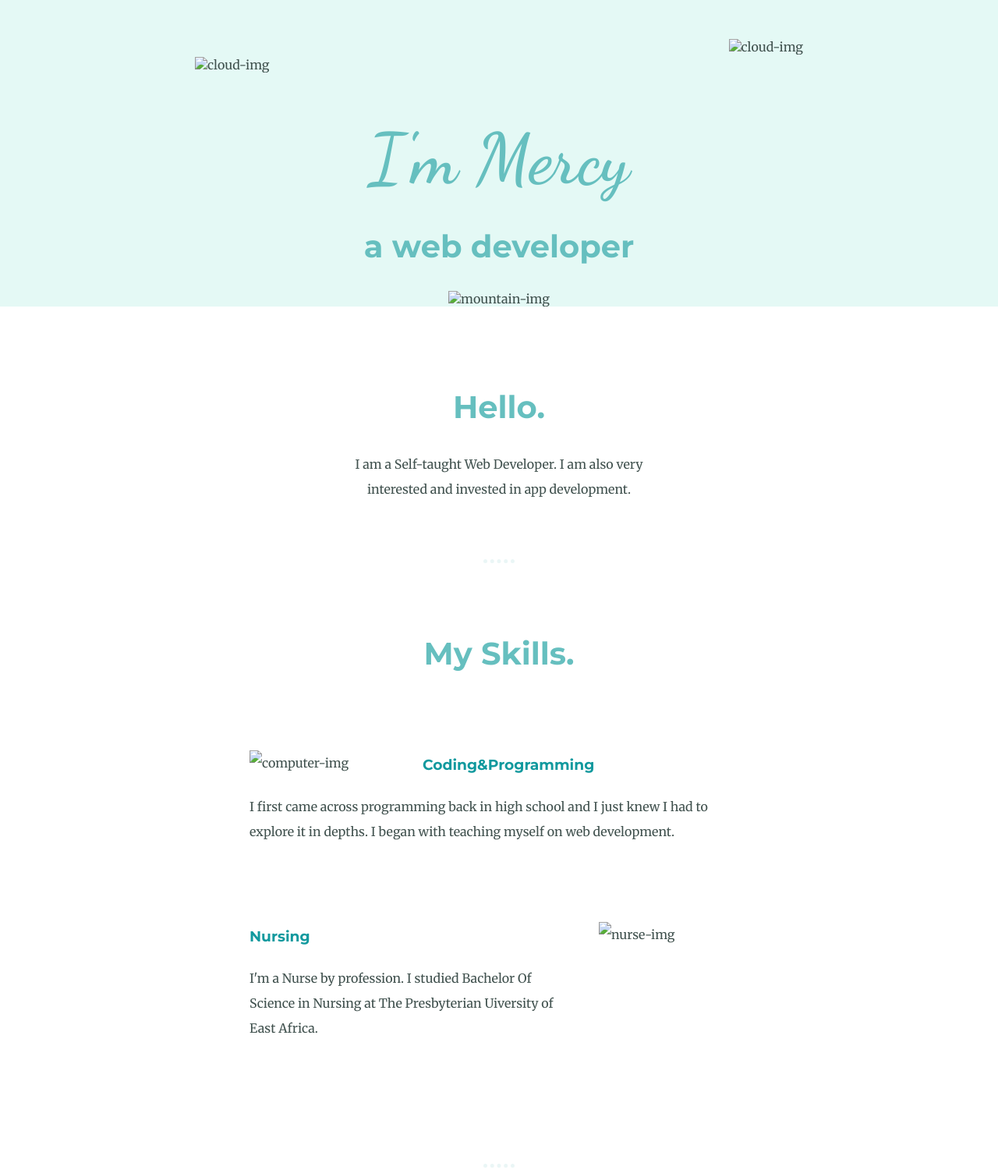
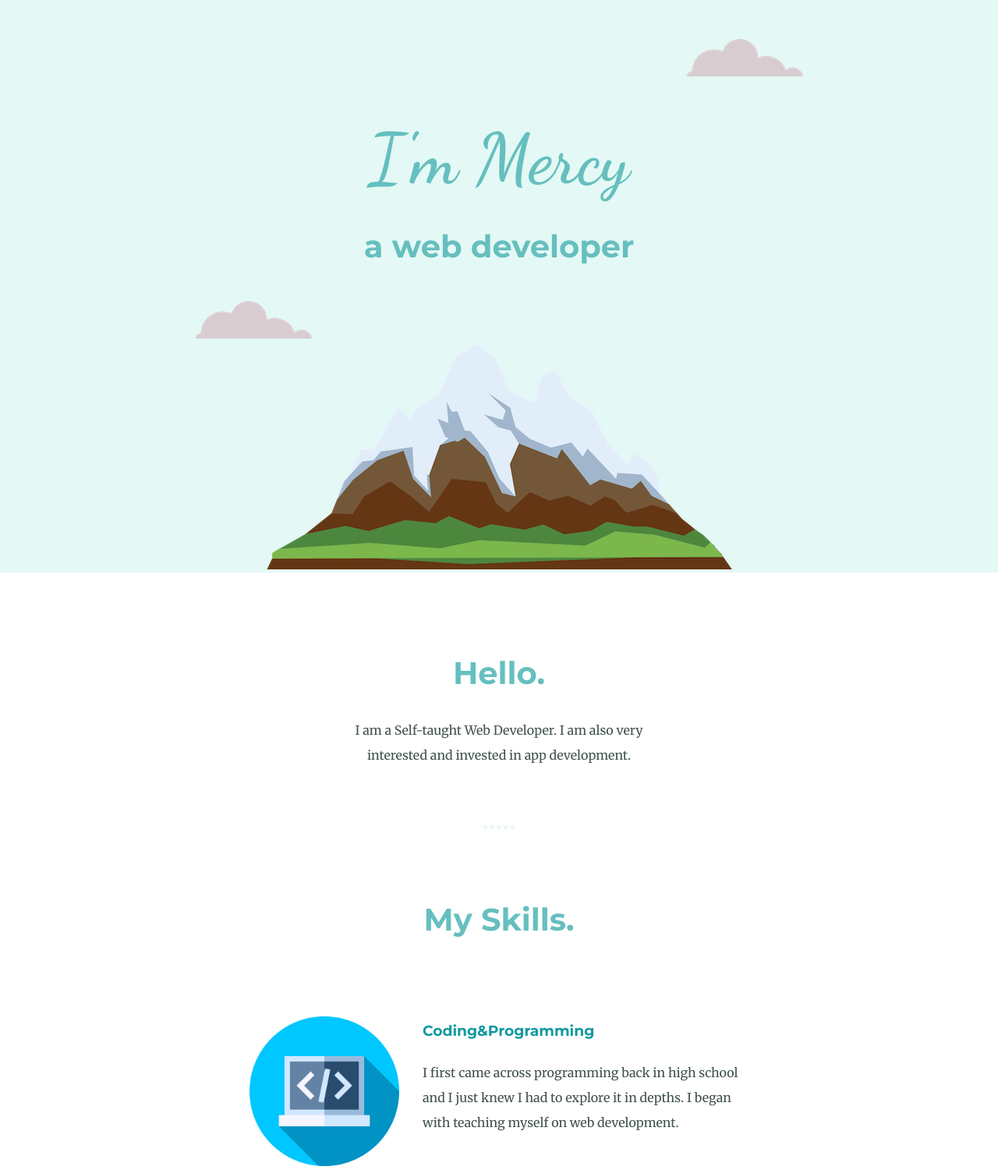
Before and after one commit to marci-01/Profile, a plain HTML site: page index.html in a window 1280 px wide. Shown: the top 1500 px of the page at 78% size. Drawn offline with Linux system fonts and the light colour scheme; files that its build step writes are made by us from their sources.

Commit message:
update index.html

```diff
--- a/index.html
+++ b/index.html
@@ -5,17 +5,17 @@
     <title>Mercy Mwangi</title>
     <link rel="preconnect" href="https://fonts.gstatic.com">
 <link href="https://fonts.googleapis.com/css2?family=Dancing+Script:wght@600&family=Merriweather&family=Montserrat:wght@700&display=swap" rel="stylesheet">
-    <link rel="stylesheet" href="css/styles.css">
+    <link rel="stylesheet" href="styles.css">
     <link rel="icon" href="favicon.ico">
   </head>
   <body>
 <div class="top-container">
-  <img class="top-cloud" src="images/cloud.png" alt="cloud-img">
+  <img class="top-cloud" src="cloud.png" alt="cloud-img">
   <h1>I'm Mercy</h1>
   <h2>a web developer </h2>
 
-  <img class="bottom-cloud" src="images/cloud.png" alt="cloud-img">
-  <img src="images/mountain.png" alt="mountain-img">
+  <img class="bottom-cloud" src="cloud.png" alt="cloud-img">
+  <img src="mountain.png" alt="mountain-img">
 </div>
 <div class="middle-container">
   <div class="profile">
@@ -27,12 +27,12 @@
   <div class="skills">
     <h2>My Skills.</h2>
     <div class="skill-row">
-      <img class="computer-img" src="images/programming.png" alt="computer-img">
+      <img class="computer-img" src="programming.png" alt="computer-img">
         <h3>Coding&Programming</h3>
         <p>I first came across programming back in high school and I just knew I had to explore it in depths. I began with teaching myself on web development. </p>
     </div>
     <div class="skill-row">
-      <img class="nurse-img" src="images/nurse.png" alt="nurse-img">
+      <img class="nurse-img" src="nurse.png" alt="nurse-img">
         <h3>Nursing</h3>
         <p> I'm a Nurse by profession. I studied Bachelor Of Science in Nursing at The Presbyterian Uiversity of East Africa.</p>
     </div>
```
